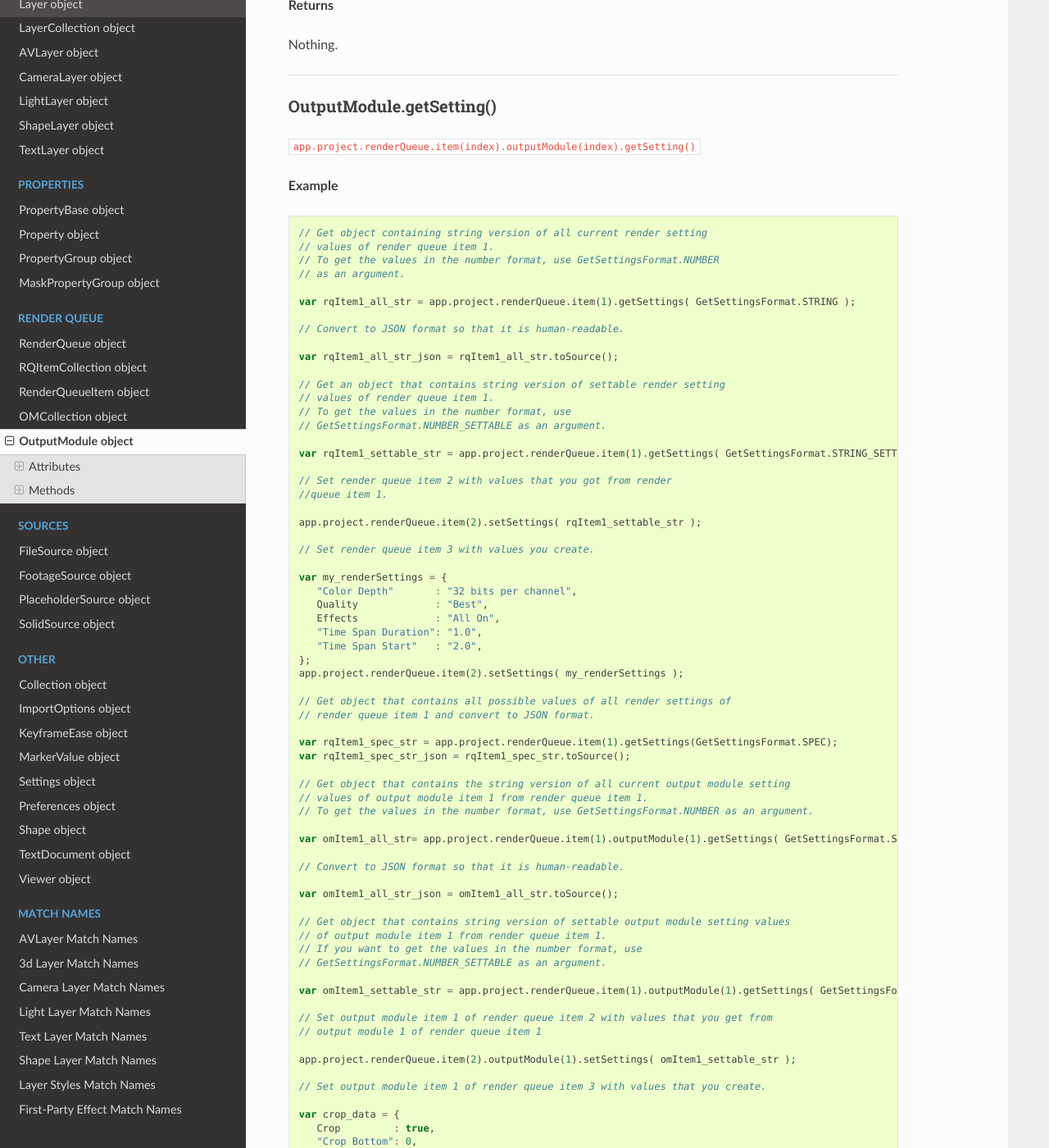
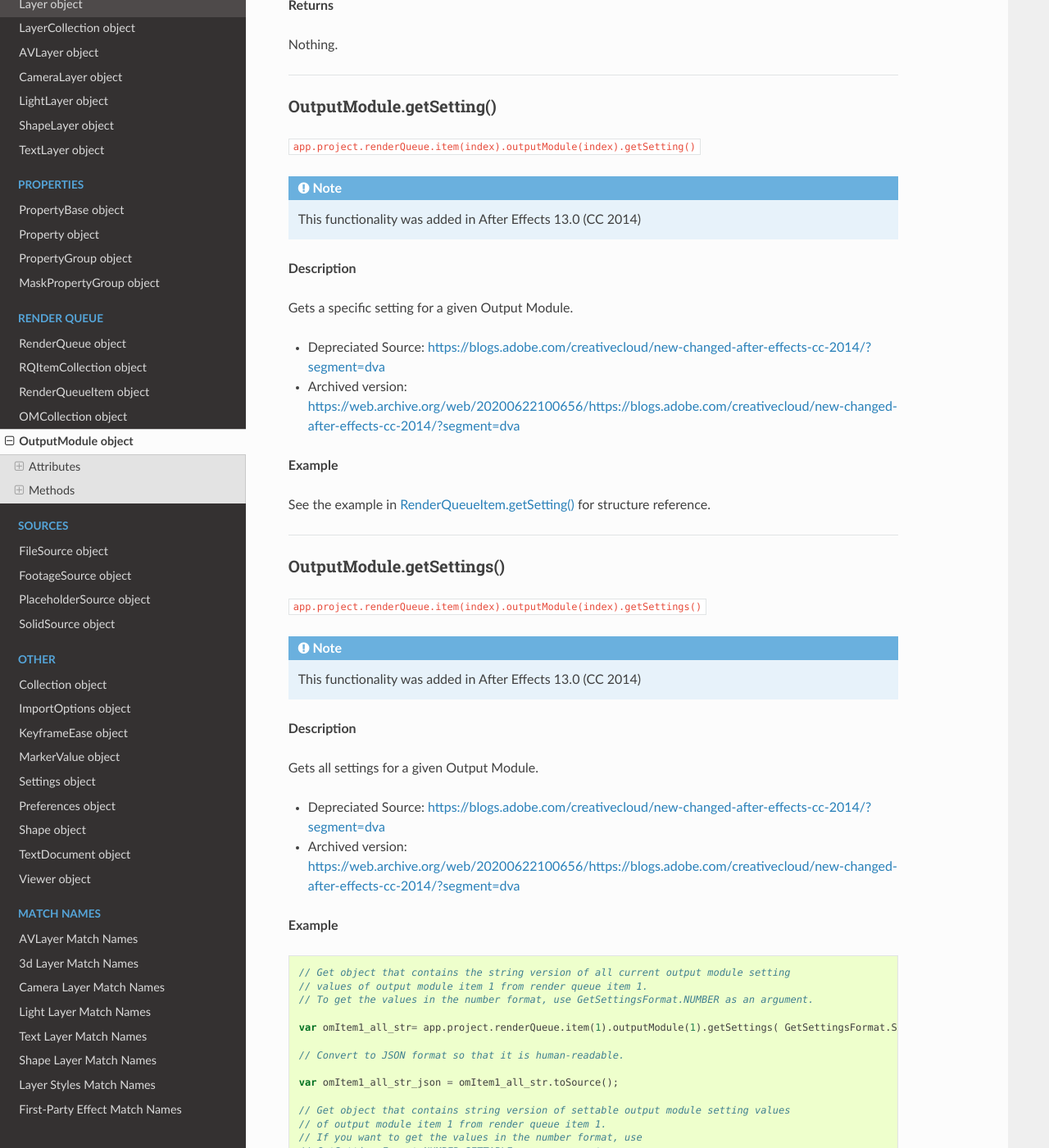
Before and after one commit to docsforadobe/after-effects-scripting-guide, a Sphinx documentation site: the page built from docs/renderqueue/outputmodule.rst, in a window 1280 px wide and 1400 px high, scrolled down 2502 px. Shown: the whole window at 82% size. Built offline with Sphinx 7.4.7 and the Read the Docs theme 2.0.0, drawn with Linux system fonts in a browser that asks for light colours; some of the changed text lies outside the part shown.

Commit message:
Fix reqitem and outputmodule getSetting/setSetting/getSettings/setSettings and reformat examples

```diff
--- a/docs/renderqueue/outputmodule.rst
+++ b/docs/renderqueue/outputmodule.rst
@@ -139,107 +139,69 @@
 
 ``app.project.renderQueue.item(index).outputModule(index).getSetting()``
 
+.. note::
+   This functionality was added in After Effects 13.0 (CC 2014)
+
+**Description**
+
+Gets a specific setting for a given Output Module.
+
+- Depreciated Source: https://blogs.adobe.com/creativecloud/new-changed-after-effects-cc-2014/?segment=dva
+- Archived version: https://web.archive.org/web/20200622100656/https://blogs.adobe.com/creativecloud/new-changed-after-effects-cc-2014/?segment=dva
+
 **Example**
 
-.. code:: javascript
+See the example in :ref:`RenderQueueItem.getSetting` for structure reference.
 
-   // Get object containing string version of all current render setting
-   // values of render queue item 1.
-   // To get the values in the number format, use GetSettingsFormat.NUMBER
-   // as an argument.
+----
 
-   var rqItem1_all_str = app.project.renderQueue.item(1).getSettings( GetSettingsFormat.STRING );
+.. _OutputModule.getSettings:
 
-   // Convert to JSON format so that it is human-readable.
+OutputModule.getSettings()
+*********************************************
 
-   var rqItem1_all_str_json = rqItem1_all_str.toSource();
-
-   // Get an object that contains string version of settable render setting
-   // values of render queue item 1.
-   // To get the values in the number format, use
-   // GetSettingsFormat.NUMBER_SETTABLE as an argument.
-
-   var rqItem1_settable_str = app.project.renderQueue.item(1).getSettings( GetSettingsFormat.STRING_SETTABLE );
-
-   // Set render queue item 2 with values that you got from render
-   //queue item 1.
-
-   app.project.renderQueue.item(2).setSettings( rqItem1_settable_str );
-
-   // Set render queue item 3 with values you create.
-
-   var my_renderSettings = {
-      "Color Depth"       : "32 bits per channel",
-      Quality             : "Best",
-      Effects             : "All On",
-      "Time Span Duration": "1.0",
-      "Time Span Start"   : "2.0",
-   };
-   app.project.renderQueue.item(2).setSettings( my_renderSettings );
-
-   // Get object that contains all possible values of all render settings of
-   // render queue item 1 and convert to JSON format.
-
-   var rqItem1_spec_str = app.project.renderQueue.item(1).getSettings(GetSettingsFormat.SPEC);
-   var rqItem1_spec_str_json = rqItem1_spec_str.toSource();
-
-   // Get object that contains the string version of all current output module setting
-   // values of output module item 1 from render queue item 1.
-   // To get the values in the number format, use GetSettingsFormat.NUMBER as an argument.
-
-   var omItem1_all_str= app.project.renderQueue.item(1).outputModule(1).getSettings( GetSettingsFormat.STRING );
-
-   // Convert to JSON format so that it is human-readable.
-
-   var omItem1_all_str_json = omItem1_all_str.toSource();
-
-   // Get object that contains string version of settable output module setting values
-   // of output module item 1 from render queue item 1.
-   // If you want to get the values in the number format, use
-   // GetSettingsFormat.NUMBER_SETTABLE as an argument.
-
-   var omItem1_settable_str = app.project.renderQueue.item(1).outputModule(1).getSettings( GetSettingsFormat.STRING_SETTABLE );
-
-   // Set output module item 1 of render queue item 2 with values that you get from
-   // output module 1 of render queue item 1
-
-   app.project.renderQueue.item(2).outputModule(1).setSettings( omItem1_settable_str );
-
-   // Set output module item 1 of render queue item 3 with values that you create.
-
-   var crop_data = {
-      Crop         : true,
-      "Crop Bottom": 0,
-      "Crop Left"  : 0,
-      "Crop Right" : 8,
-      "Crop Top"   : 10,
-   };
-
-   app.project.renderQueue.item(1).outputModule(3).setSettings( crop_data );
-
-   // Currently, the format setting in the output module is not settable, but it
-   // is readable. The next line will tell you the current format of output module
-   // item 1 from render queue item 1.
-
-   var current_format = app.project.renderQueue.item(1).outputModule(1).getSettings(GetSettingsFormat.STRING).Format;
-
-   // This line will tell you the output module file info.
-
-   var current_omFileTempalte = app.project.renderQueue.item(1).outputModule(1).getSettings(GetSettingsFormat.STRING)["Output File Info"]["File Template"];
-
-   // Note: there is a bug that causes OutputModule object to be invalidated after the
-   // output module setting is modified.
-   // So, you need to retrieve OMitem after you modify it.
+``app.project.renderQueue.item(index).outputModule(index).getSettings()``
 
 .. note::
    This functionality was added in After Effects 13.0 (CC 2014)
 
 **Description**
 
-Depreciated Source: https://blogs.adobe.com/creativecloud/new-changed-after-effects-cc-2014/?segment=dva
+Gets all settings for a given Output Module.
 
-Archived version: https://web.archive.org/web/20200622100656/https://blogs.adobe.com/creativecloud/new-changed-after-effects-cc-2014/?segment=dva
+- Depreciated Source: https://blogs.adobe.com/creativecloud/new-changed-after-effects-cc-2014/?segment=dva
+- Archived version: https://web.archive.org/web/20200622100656/https://blogs.adobe.com/creativecloud/new-changed-after-effects-cc-2014/?segment=dva
 
+**Example**
+
+.. code:: javascript
+
+  // Get object that contains the string version of all current output module setting
+  // values of output module item 1 from render queue item 1.
+  // To get the values in the number format, use GetSettingsFormat.NUMBER as an argument.
+
+  var omItem1_all_str= app.project.renderQueue.item(1).outputModule(1).getSettings( GetSettingsFormat.STRING );
+
+  // Convert to JSON format so that it is human-readable.
+
+  var omItem1_all_str_json = omItem1_all_str.toSource();
+
+  // Get object that contains string version of settable output module setting values
+  // of output module item 1 from render queue item 1.
+  // If you want to get the values in the number format, use
+  // GetSettingsFormat.NUMBER_SETTABLE as an argument.
+
+  var omItem1_settable_str = app.project.renderQueue.item(1).outputModule(1).getSettings( GetSettingsFormat.STRING_SETTABLE );
+
+  // Currently, the format setting in the output module is not settable, but it
+  // is readable. The next line will tell you the current format of output module
+  // item 1 from render queue item 1.
+
+  var current_format = app.project.renderQueue.item(1).outputModule(1).getSettings(GetSettingsFormat.STRING).Format;
+
+  // This line will tell you the output module file info.
+
+  var current_omFileTempalte = app.project.renderQueue.item(1).outputModule(1).getSettings(GetSettingsFormat.STRING)["Output File Info"]["File Template"];
 
 ----
 
@@ -294,65 +256,109 @@
 
 ``app.project.renderQueue.item(index).outputModule(index).setSetting()``
 
-**Examples**
+.. note::
+   This functionality was added in After Effects 13.0 (CC 2014)
 
-This is the new way to change the output file path of output module 1 of render queue item 1.
+**Description**
 
-.. code:: javascript
+Sets a specific setting for a given Output Module.
 
-   // In this example, output file is routed to the user directory.
+- Depreciated Source: https://blogs.adobe.com/creativecloud/new-changed-after-effects-cc-2014/?segment=dva
+- Archived version: https://web.archive.org/web/20200622100656/https://blogs.adobe.com/creativecloud/new-changed-after-effects-cc-2014/?segment=dva
 
-   var om1 = app.project.renderQueue.item(1).outputModule(1);
-   var file_name = File.decode( om1.file.name ); // Name contains special character, space?
-   var new_path = "~/new_output";
-   var new_dir = new Folder( new_path );
-   new_path = new_dir.fsName;
+**Example**
 
-   var new_data = {
-      "Output File Info":{
-         "Base Path":new_path,
-         "Subfolder Path":"draft",
-         "File Name":file_name
-      }
-   };
+See the example in :ref:`RenderQueueItem.setSetting` for structure reference.
 
-   om1.setSettings( new_data );
+----
 
-This is the new way to change the output file path of output module 1 of render queue item 1.
+.. _OutputModule.setSettings:
 
-.. code:: javascript
+OutputModule.setSettings()
+*********************************************
 
-   // In this example, the output file is routed to the user directory,
-   // but this time using the full path.
-
-   var om1 = app.project.renderQueue.item(1).outputModule(1);
-
-   var file_name = File.decode( om1.file.name ); // Name contains special character, such as space?
-   var new_path = "/Users/myAccount/new_output";
-   var separator = "/";
-   if ($.os.indexOf("Mac") == -1)
-   {
-   new_path = "C:\Users\myAccount\new_output";
-   separator = "\";
-   }
-
-   var new_data = {
-   "Output File Info":
-   {
-   "Full Flat Path":new_path + separator + file_name
-   }
-   };
-
-   om1.setSettings( new_data );
+``app.project.renderQueue.item(index).outputModule(index).setSettings()``
 
 .. note::
    This functionality was added in After Effects 13.0 (CC 2014)
 
-See the example in :ref:`OutputModule.getSetting` for more.
-
-
 **Description**
 
-Depreciated Source: https://blogs.adobe.com/creativecloud/new-changed-after-effects-cc-2014/?segment=dva
+- Depreciated Source: https://blogs.adobe.com/creativecloud/new-changed-after-effects-cc-2014/?segment=dva
+- Archived version: https://web.archive.org/web/20200622100656/https://blogs.adobe.com/creativecloud/new-changed-after-effects-cc-2014/?segment=dva
 
-Archived version: https://web.archive.org/web/20200622100656/https://blogs.adobe.com/creativecloud/new-changed-after-effects-cc-2014/?segment=dva
+.. warning::
+  There is a bug that causes OutputModule object to be invalidated after the output module setting is modified, so you need to retrieve the Output Module again after you modify it.
+
+**Examples**
+
+Get the settings from one item's output module and use them on another:
+
+.. code:: javascript
+
+  // If you want to get the values in the number format, use
+  // GetSettingsFormat.NUMBER_SETTABLE as an argument.
+
+  var omItem1_settable_str = app.project.renderQueue.item(1).outputModule(1).getSettings( GetSettingsFormat.STRING_SETTABLE );
+
+  // Set output module item 1 of render queue item 2 with values that you get from
+  // output module 1 of render queue item 1
+
+  app.project.renderQueue.item(2).outputModule(1).setSettings( omItem1_settable_str );
+
+Set output module item 1 of render queue item 3 with values that you create:
+
+.. code:: javascript
+
+  var crop_data = {
+    "Crop":        true,
+    "Crop Bottom": 0,
+    "Crop Left":   0,
+    "Crop Right":  8,
+    "Crop Top":    10
+  };
+
+  app.project.renderQueue.item(1).outputModule(3).setSettings( crop_data );
+
+Route the output file to the user directory:
+
+.. code:: javascript
+
+  var om1 = app.project.renderQueue.item(1).outputModule(1);
+  var file_name = File.decode( om1.file.name ); // Name contains special character, space?
+  var new_dir = new Folder( "~/new_output" );
+  var new_path = new_dir.fsName;
+
+  var new_data = {
+    "Output File Info": {
+        "Base Path":      new_path,
+        "Subfolder Path": "draft",
+        "File Name":      file_name
+    }
+  };
+
+  om1.setSettings( new_data );
+
+In this example, the output file is routed to the user directory, but this time using the full path:
+
+.. code:: javascript
+
+  var om1 = app.project.renderQueue.item(1).outputModule(1);
+
+  // Name contains special character, such as space?
+  var file_name = File.decode( om1.file.name );
+  var new_path = "/Users/myAccount/new_output";
+  var separator = "/";
+
+  if ($.os.indexOf("Mac") == -1) {
+    new_path = "C:\Users\myAccount\new_output";
+    separator = "\";
+  }
+
+  var new_data = {
+    "Output File Info": {
+      "Full Flat Path": new_path + separator + file_name
+    }
+  };
+
+  om1.setSettings( new_data );
```
Also changed, not shown: docs/renderqueue/renderqueueitem.rst (+109 -32 lines).
